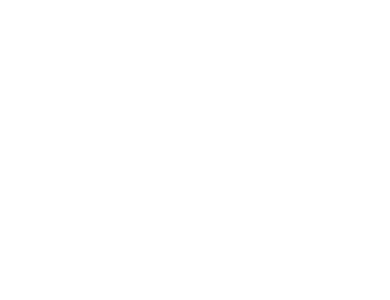
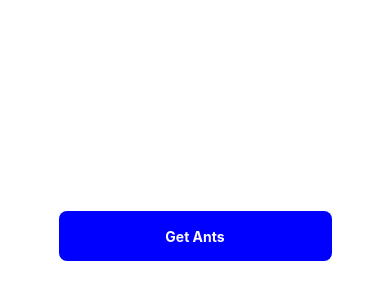
Before and after one commit to ArkinSur/ant-race, a React Native app: screen / in a window 390 px wide. Shown: the part 186-486 px from the top of the page. Built offline with nearby package versions, Linux system fonts and the light colour scheme.

Commit message:
Fetch ants from api

```diff
--- a/App.tsx
+++ b/App.tsx
@@ -1,14 +1,5 @@
-import { StyleSheet, View } from 'react-native';
+import MainPage from './src/pages/MainPage';
 
 export default function App() {
-  return <View style={styles.container}></View>;
+  return <MainPage />;
 }
-
-const styles = StyleSheet.create({
-  container: {
-    flex: 1,
-    backgroundColor: '#fff',
-    alignItems: 'center',
-    justifyContent: 'center',
-  },
-});
--- a/src/pages/MainPage/index.tsx
+++ b/src/pages/MainPage/index.tsx
@@ -0,0 +1,40 @@
+import { useState } from 'react';
+import { fetchAnts } from '../../services/api';
+import { Button, ButtonText, Container } from './styles';
+import { type Ant } from './types';
+
+export default function MainPage() {
+  const [loadingAnts, setLoadingAnts] = useState(false);
+  const [ants, setAnts] = useState<Ant[]>([]);
+
+  const getAnts = async () => {
+    try {
+      setLoadingAnts(true);
+      const response = await fetchAnts();
+      const newAnts = response.ants.map(ant => {
+        const newAnt = { ...ant };
+        newAnt.likelihood = 'Not yet calculated';
+
+        return newAnt;
+      });
+      setAnts(newAnts);
+      setLoadingAnts(false);
+    } catch (error) {
+      console.error(error);
+      setLoadingAnts(false);
+    }
+  };
+
+  return (
+    <Container>
+      <Button
+        onPress={() => {
+          getAnts();
+        }}
+        activeOpacity={0.6}
+      >
+        <ButtonText>Get Ants</ButtonText>
+      </Button>
+    </Container>
+  );
+}
--- a/src/pages/MainPage/styles.ts
+++ b/src/pages/MainPage/styles.ts
@@ -0,0 +1,22 @@
+import styled from 'styled-components/native';
+
+export const Container = styled.View`
+  flex: 1;
+  background-color: #fff;
+  align-items: center;
+  justify-content: center;
+`;
+
+export const Button = styled.TouchableOpacity`
+  height: 50px;
+  width: 70%;
+  border-radius: 8px;
+  background-color: blue;
+  justify-content: center;
+  align-items: center;
+`;
+
+export const ButtonText = styled.Text`
+  color: white;
+  font-weight: 700;
+`;
--- /dev/null
+++ b/src/pages/MainPage/types.ts
@@ -0,0 +1,12 @@
+export interface Ant {
+  name: string;
+  length: number;
+  color: string;
+  weight: number;
+  likelihood: string;
+  chance: number;
+}
+
+export interface Response {
+  ants: Ant[];
+}
--- a/src/services/api.ts
+++ b/src/services/api.ts
@@ -1,4 +1,5 @@
 import axios from 'axios';
+import { type Response } from '../pages/MainPage/types';
 
 const baseUrl = 'https://sg-ants-test.herokuapp.com/ants';
 
@@ -8,6 +9,6 @@
 });
 
 export const fetchAnts = async () => {
-  const response = await API.get('/');
+  const response = await API.get<Response>('/');
   return response;
 };
```
